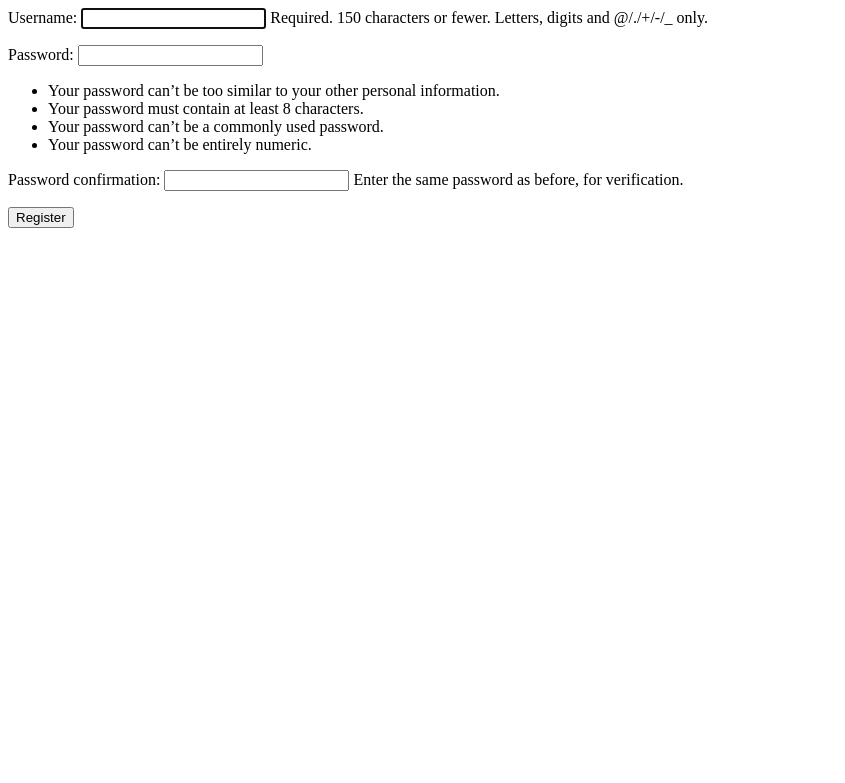
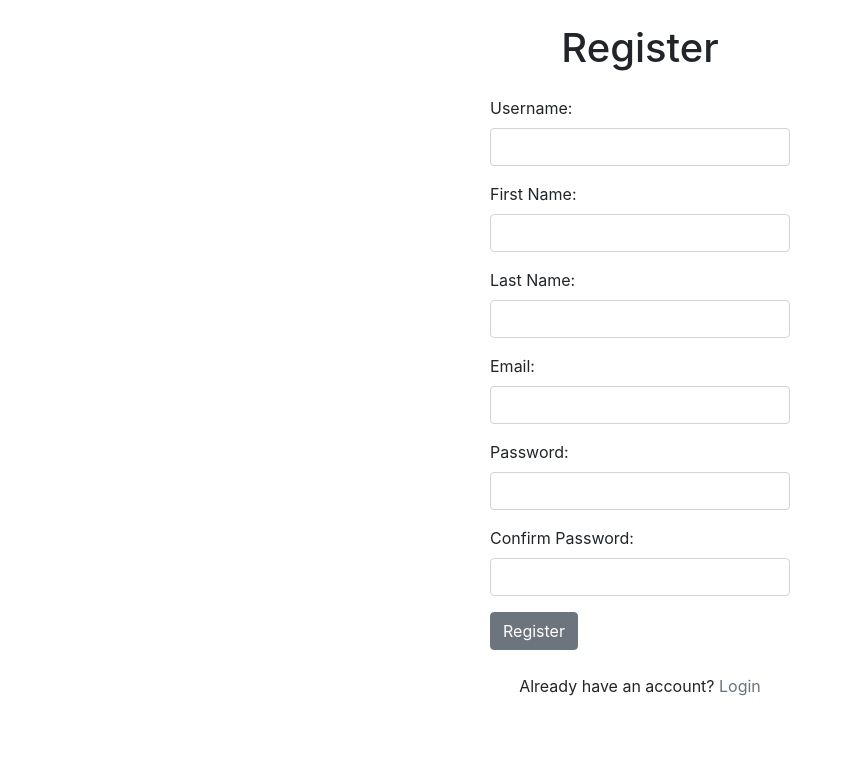
Before and after one commit to mlipchinski/ListWebSite, a Django app: page /register/ in a window 1280 px wide. Shown: the top 783 px of the page, without its empty margins (0-845 px from the left). Run offline with Django 5.2, Linux system fonts and the light colour scheme; some libraries are stand-ins or nearby versions.

Commit message:
change layout. Add bootstrap, fontawesome

```diff
--- a/listapp/static/listapp/styles.css
+++ /dev/null
@@ -1,4 +0,0 @@
-/* Background color = DarkGray */
-body {
-    background-color: #575757;
-}
--- /dev/null
+++ b/listapp/static/listapp/styles/styles_global.css
@@ -0,0 +1,47 @@
+/* Link color */
+a {
+    color: #6c757d;
+}
+
+/* Link hover color */
+a:hover {
+    color: #5a6268;
+}
+
+/* Button color */
+.btn-primary {
+    color: #fff;
+    background-color: #6c757d;
+    border-color: #6c757d;
+}
+
+/* Button active and focus color */
+.btn-primary:active,
+.btn-primary:focus,
+.btn-primary.active {
+    background-color: #6c757d;
+    border-color: #6c757d;
+    box-shadow: none;
+}
+
+/* Change the focus box shadow color */
+.btn-primary:focus {
+    box-shadow: 0 0 0 0.2rem rgba(108, 117, 125, 0.5);
+}
+
+/* Change the background color of pre-filled textboxes to gray */
+input:-webkit-autofill,
+input:-webkit-autofill:hover,
+input:-webkit-autofill:focus,
+input:-webkit-autofill:active {
+    -webkit-box-shadow: 0 0 0px 1000px #d6d8db inset;
+    box-shadow: 0 0 0px 1000px #d6d8db inset;
+}
+
+/* Change the color of success messages */
+.alert-success,
+.alert-info {
+    color: #000;
+    background-color: #d6d8db;
+    border-color: #c6c8ca;
+}
--- a/listapp/templates/base.html
+++ b/listapp/templates/base.html
@@ -1,29 +1,65 @@
 {% load static %}
 <!DOCTYPE html>
 <html>
+
 <head>
     <title>ListApp</title>
-    <link rel="stylesheet" href="{% static 'listapp/styles.css' %}">
+    <!-- CSS only -->
+    <link rel="stylesheet" href="https://stackpath.bootstrapcdn.com/bootstrap/4.5.0/css/bootstrap.min.css">
+    <link rel="stylesheet" href="{% static 'listapp/styles/styles_global.css' %}">
+    <!-- JS, Popper.js, and jQuery -->
+    <script src="https://code.jquery.com/jquery-3.5.1.slim.min.js"></script>
+    <script src="https://cdn.jsdelivr.net/npm/bootstrap@4.5.0/dist/js/bootstrap.bundle.min.js"></script>
+    <script src="{% static 'js/cookieConsent.js' %}"></script>
+    <!-- Font Awesome -->
+    <link rel="stylesheet" href="https://cdnjs.cloudflare.com/ajax/libs/font-awesome/5.15.3/css/all.min.css">
 </head>
+
 <body>
     {% block navbar %}
     <header>
-        <nav>
-            <a href="{% url 'home' %}">Home</a> |
-            <a href="{% url 'user_profile' %}">Profile</a> |
-            <a href="{% url 'user_list' %}">User List</a> |
-            <form method="post" action="{% url 'logout' %}" style="display: inline;">
-                {% csrf_token %}
-                <button type="submit"
-                    style="background: none!important; border: none; padding: 0!important; font-family: arial, sans-serif; color: #069; text-decoration: underline; cursor: pointer;">Logout</button>
-            </form>
+        <nav class="navbar navbar-expand-lg navbar-light bg-light">
+            <a class="navbar-brand" href="{% url 'home' %}">ListApp</a>
+            <button class="navbar-toggler" type="button" data-toggle="collapse" data-target="#navbarNav"
+                aria-controls="navbarNav" aria-expanded="false" aria-label="Toggle navigation">
+                <span class="navbar-toggler-icon"></span>
+            </button>
+            <div class="collapse navbar-collapse" id="navbarNav">
+                <ul class="navbar-nav mr-auto">
+                    <li class="nav-item">
+                        <a class="nav-link" href="{% url 'home' %}"><i class="fas fa-home"></i> Home</a>
+                    </li>
+                    <li class="nav-item">
+                        <a class="nav-link" href="{% url 'user_list' %}"><i class="fas fa-users"></i> Users</a>
+                    </li>
+                </ul>
+                <ul class="navbar-nav">
+                    <li class="nav-item">
+                        <a class="nav-link" href="{% url 'user_profile' %}"><i class="fas fa-user"></i></a>
+                    </li>
+                    <li class="nav-item">
+                        <form method="post" action="{% url 'logout' %}">
+                            {% csrf_token %}
+                            <button type="submit" class="btn btn-link nav-link">Logout</button>
+                        </form>
+                    </li>
+                </ul>
+            </div>
         </nav>
     </header>
     {% endblock %}
-    <main>
+    <main class="container">
         {% block content %}
         <!-- Content from child templates will be inserted here -->
         {% endblock %}
     </main>
+    <div id="cookie-banner"
+        style="display: none; position: fixed; bottom: 0; width: 100%; background: #f5f5f5; padding: 20px; text-align: center;">
+        <p>We use cookies to enhance your experience. By continuing to visit this site you agree to our use of cookies.
+            <button id="accept-cookies" style="margin-left: 15px;">Accept</button> <button id="decline-cookies"
+                style="margin-left: 15px;">Decline</button>
+        </p>
+    </div>
 </body>
+
 </html>
--- a/listapp/templates/register.html
+++ b/listapp/templates/register.html
@@ -1,5 +1,47 @@
-<form method="post">
-    {% csrf_token %}
-    {{ form.as_p }}
-    <button type="submit">Register</button>
-</form>
+{% extends 'base.html' %}
+
+{% block navbar %}
+{% endblock %}
+
+{% block content %}
+<div class="container">
+    <h1 class="text-center my-4">Register</h1>
+    {% if form.errors %}
+    {% for field in form %}
+    {% for error in field.errors %}
+    <div class="alert alert-danger">{{ error }}</div>
+    {% endfor %}
+    {% endfor %}
+    {% endif %}
+    <form method="post" class="mx-auto" style="max-width: 300px;">
+        {% csrf_token %}
+        <div class="form-group">
+            <label for="id_username">Username:</label>
+            <input type="text" id="id_username" name="username" class="form-control" required>
+        </div>
+        <div class="form-group">
+            <label for="id_first_name">First Name:</label>
+            <input type="text" id="id_first_name" name="first_name" class="form-control" required>
+        </div>
+        <div class="form-group">
+            <label for="id_last_name">Last Name:</label>
+            <input type="text" id="id_last_name" name="last_name" class="form-control" required>
+        </div>
+        <div class="form-group">
+            <label for="id_email">Email:</label>
+            <input type="email" id="id_email" name="email" class="form-control" required>
+        </div>
+        <div class="form-group">
+            <label for="id_password1">Password:</label>
+            <input type="password" id="id_password1" name="password1" class="form-control" required>
+        </div>
+        <div class="form-group">
+            <label for="id_password2">Confirm Password:</label>
+            <input type="password" id="id_password2" name="password2" class="form-control" required>
+        </div>
+        <button type="submit" class="btn btn-primary">Register</button>
+    </form>
+
+    <p class="text-center my-4">Already have an account? <a href="{% url 'login' %}">Login</a></p>
+</div>
+{% endblock %}
--- a/listapp/views.py
+++ b/listapp/views.py
@@ -7,6 +7,36 @@ from django.contrib.auth import authenticate, login, logout
 from django.contrib import messages
 from django.contrib.auth.decorators import login_required
 from django.contrib.auth.forms import UserCreationForm
+from django import forms
+from django.contrib.auth.models import User
+from django.views.decorators.cache import never_cache
+
+
+class RegisterForm(UserCreationForm):
+    """
+    A form for creating new users. Includes all the required
+    fields, plus a repeated password.
+    """
+
+    first_name = forms.CharField(max_length=30)
+    last_name = forms.CharField(max_length=30)
+    email = forms.EmailField(max_length=254)
+
+    class Meta:
+        """
+        Meta class for the RegisterForm. Specifies the model to be used and
+        the fields to be included in the form.
+        """
+
+        model = User
+        fields = (
+            "username",
+            "first_name",
+            "last_name",
+            "email",
+            "password1",
+            "password2",
+        )
 
 
 def user_profile(request):
@@ -33,6 +63,7 @@ def logout_view(request):
 
 
 @login_required
+@never_cache
 def home(request):
     """
     This view returns the home page. It requires the user to be logged in.
@@ -44,6 +75,9 @@ def login_view(request):
     """
     This view returns the home page. It requires the user to be logged in.
     """
+    if request.user.is_authenticated:
+        return redirect("home")
+
     if request.method == "POST":
         username = request.POST["username"]
         password = request.POST["password"]
@@ -60,10 +94,10 @@ def login_view(request):
 
 def register(request):
     """
-    This view returns the home page. It requires the user to be logged in.
+    This view handles the registration process.
     """
     if request.method == "POST":
-        form = UserCreationForm(request.POST)
+        form = RegisterForm(request.POST)
         if form.is_valid():
             user = form.save()
             login(request, user)
@@ -71,5 +105,5 @@ def register(request):
         else:
             return render(request, "register.html", {"form": form})
     else:
-        form = UserCreationForm()
+        form = RegisterForm()
         return render(request, "register.html", {"form": form})
```
Also changed, not shown: listapp/static/listapp/js/cookie.js (added, +44 -0 lines), listapp/templates/home.html (+4 -3 lines), listapp/templates/login.html (+15 -9 lines), listapp/templates/user_list.html (+8 -14 lines), listapp/templates/user_profile.html (+6 -12 lines).
